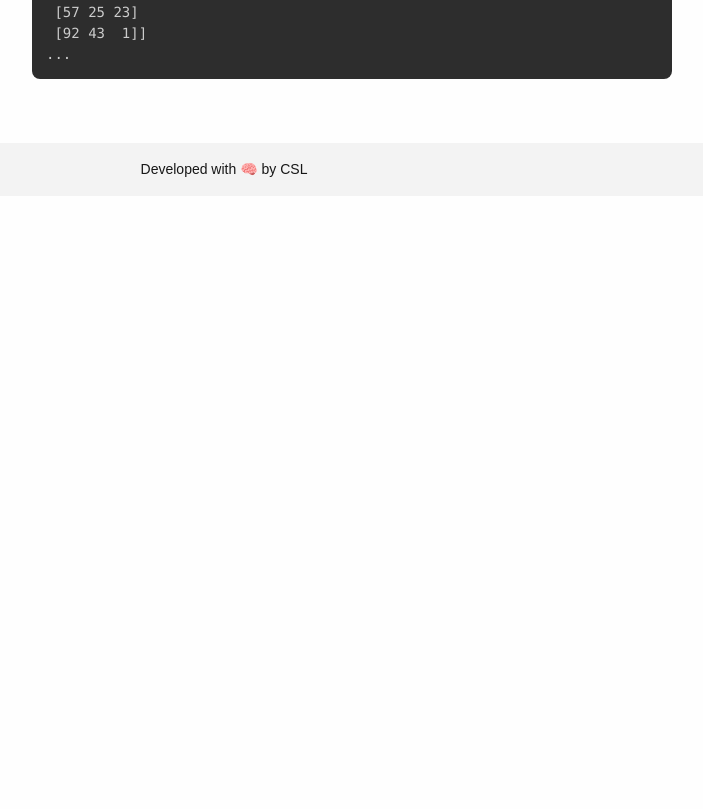
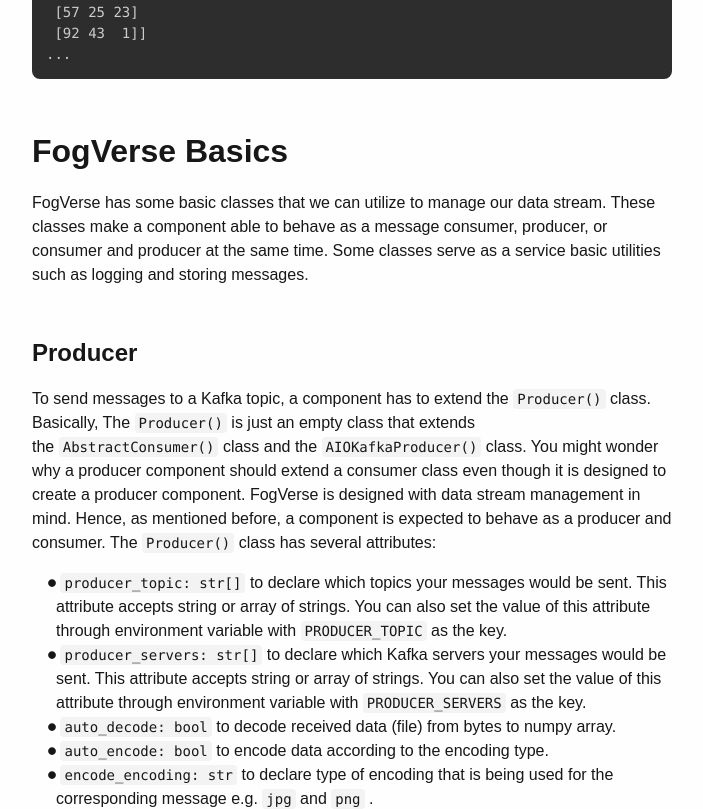
Before and after one commit to FXDROS/fogverse-documentation, a Next.js app: page /documentation in a window 1280 px wide. Shown: the part 5640-6449 px from the top of the page, without its empty margins (416-1119 px from the left). Before the commit the page ends 5836 px from the top, so only its background shows below. Built offline with nearby package versions, Linux system fonts and the light colour scheme.

Commit message:
feat: add fogverse basics

```diff
--- a/src/components/pages/documentation/index.tsx
+++ b/src/components/pages/documentation/index.tsx
@@ -1,11 +1,13 @@
 import DocumentationLayout from "@/components/commons/documentation-layout";
 import { DOCUMENTATION } from "@/components/navbar/constants";
 import Introduction from "./introduction";
+import FogverseBasics from "./fogverse-basics";
 
 const DocumentationPage = () => {
   return (
     <DocumentationLayout contentList={DOCUMENTATION}>
       <Introduction />
+      <FogverseBasics />
     </DocumentationLayout>
   );
 };
```
